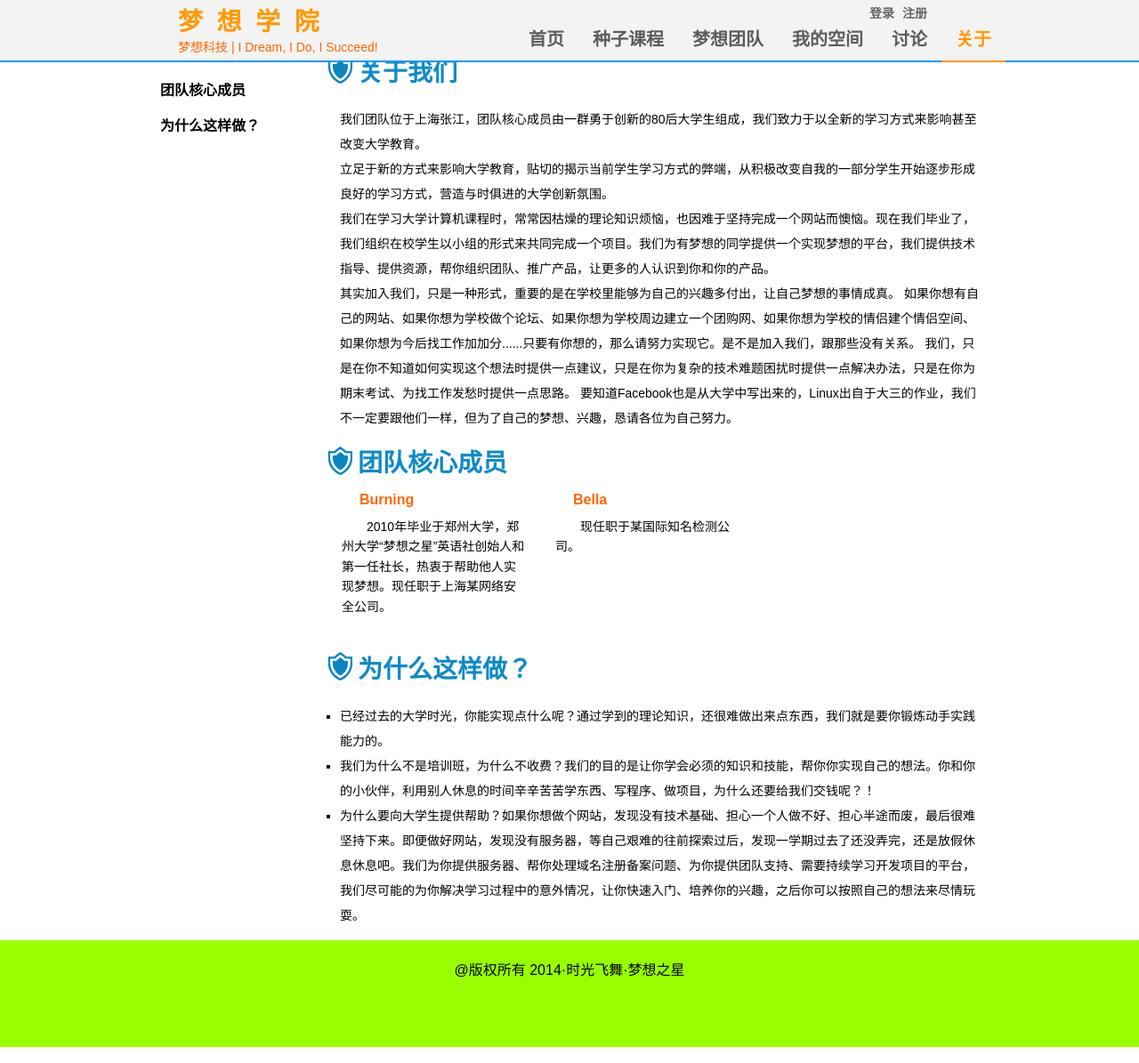
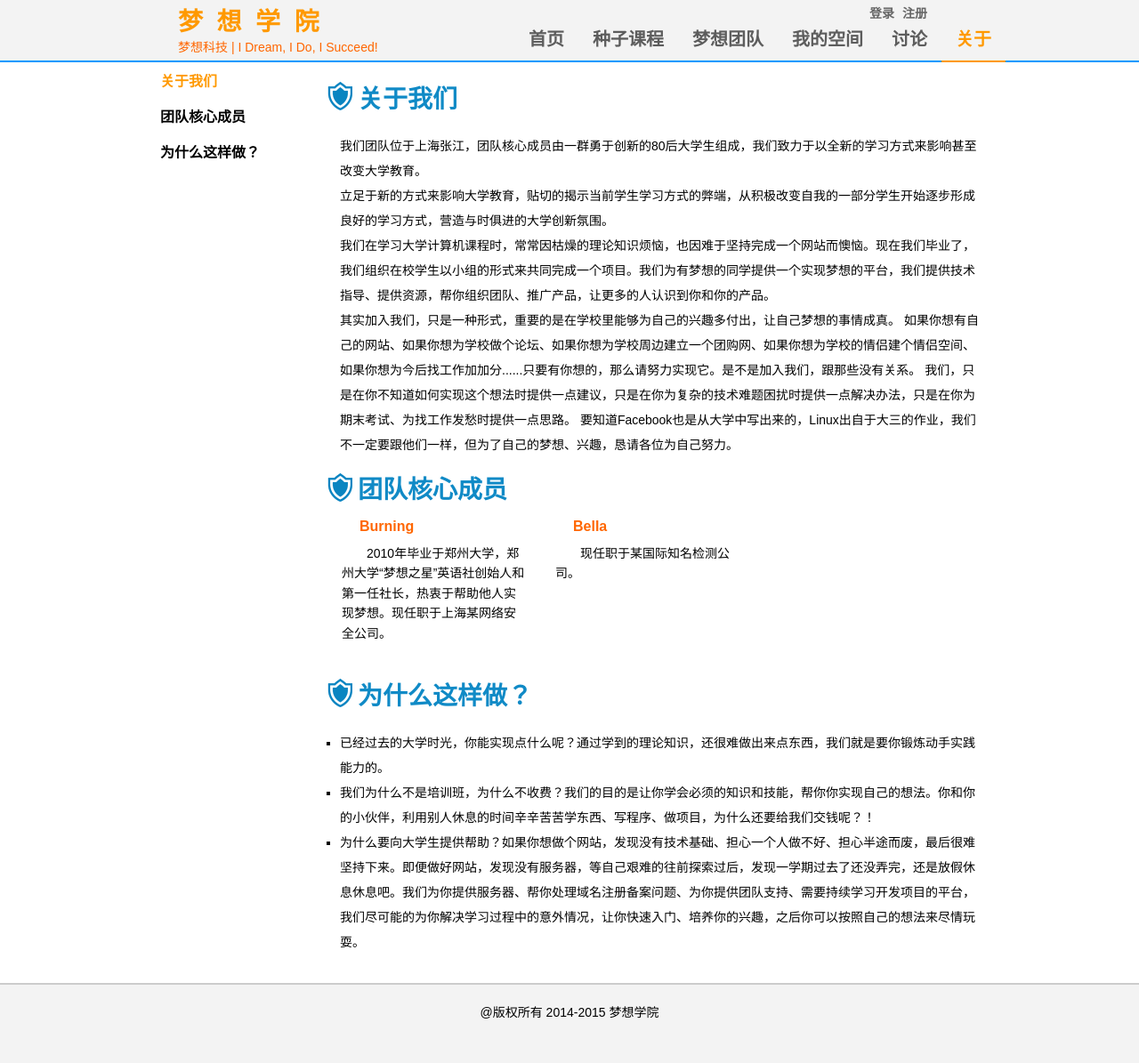
Before and after one commit to lvzhaobo/sgfw, a PHP site: page /about.php in a window 1280 px wide. Shown: the whole page at 89% size. Run offline with PHP 8.4, Linux system fonts and the light colour scheme.

Commit message:
Modify footer

```diff
--- a/about.php
+++ b/about.php
@@ -15,7 +15,7 @@
   <body style="margin:0px;font-family:'Microsoft YaHei',宋体,Arial;">
     <?php include 'src/header.php'?>
 	<div>
-	  <div class="main_index" style="padding-top:30px;width:960px;margin:0 auto;font-size:14px;">
+	  <div class="main_index" style="padding-top:60px;width:960px;margin:0 auto;font-size:14px;">
 	    <!--<div>
 		  <a href="register.php">
 		    <div style="margin:0 0 0 0;width:100%;height:40px;background-color:#0099FF;font-size:28px;font-weight:bold;text-align:center;padding:5px;margin:0 0 10px 0;">
@@ -134,10 +134,6 @@
 		</div>
 	</div>
 	<div style="clear:float;clear:both;"></div>
-	<div id="footer" style="height:80px;background-color:#99FF00;padding:20px;">
-	  <div style="text-align:center;">
-	    @版权所有  2014·时光飞舞·梦想之星
-	  </div>
-	</div>
+	<?php include 'src/footer.php'?>
   </body>
 </html>
--- a/discuss.php
+++ b/discuss.php
@@ -52,10 +52,6 @@
 		</div>
 	</div>
 	<div style="clear:float;clear:both;"></div>
-	<div id="footer" style="height:80px;background-color:#99FF00;padding:20px;">
-	  <div style="text-align:center;">
-	    @版权所有  2014·时光飞舞·梦想之星
-	  </div>
-	</div>
+	<?php include 'src/footer.php'?>
   </body>
 </html>
--- a/study.php
+++ b/study.php
@@ -113,10 +113,6 @@
 		</div>
 	</div>
 	<div style="clear:float;clear:both;"></div>
-	<div id="footer" style="height:80px;background-color:#99FF00;padding:20px;">
-	  <div style="text-align:center;">
-	    @版权所有  2014·时光飞舞·梦想之星
-	  </div>
-	</div>
+	<?php include 'src/footer.php';?>
   </body>
 </html>
--- a/team.php
+++ b/team.php
@@ -198,10 +198,6 @@
 		</div>
 	</div>
 	<div style="clear:float;clear:both;"></div>
-	<div id="footer" style="height:80px;background-color:#99FF00;padding:20px;">
-	  <div style="text-align:center;">
-	    @版权所有  2014·时光飞舞·梦想之星
-	  </div>
-	</div>
+	<?php include 'src/footer.php';?>
   </body>
 </html>
```
Also changed, not shown: project.php (+2 -7 lines), f528764d624db129b32c21fbca0cb8d6.txt (added).
